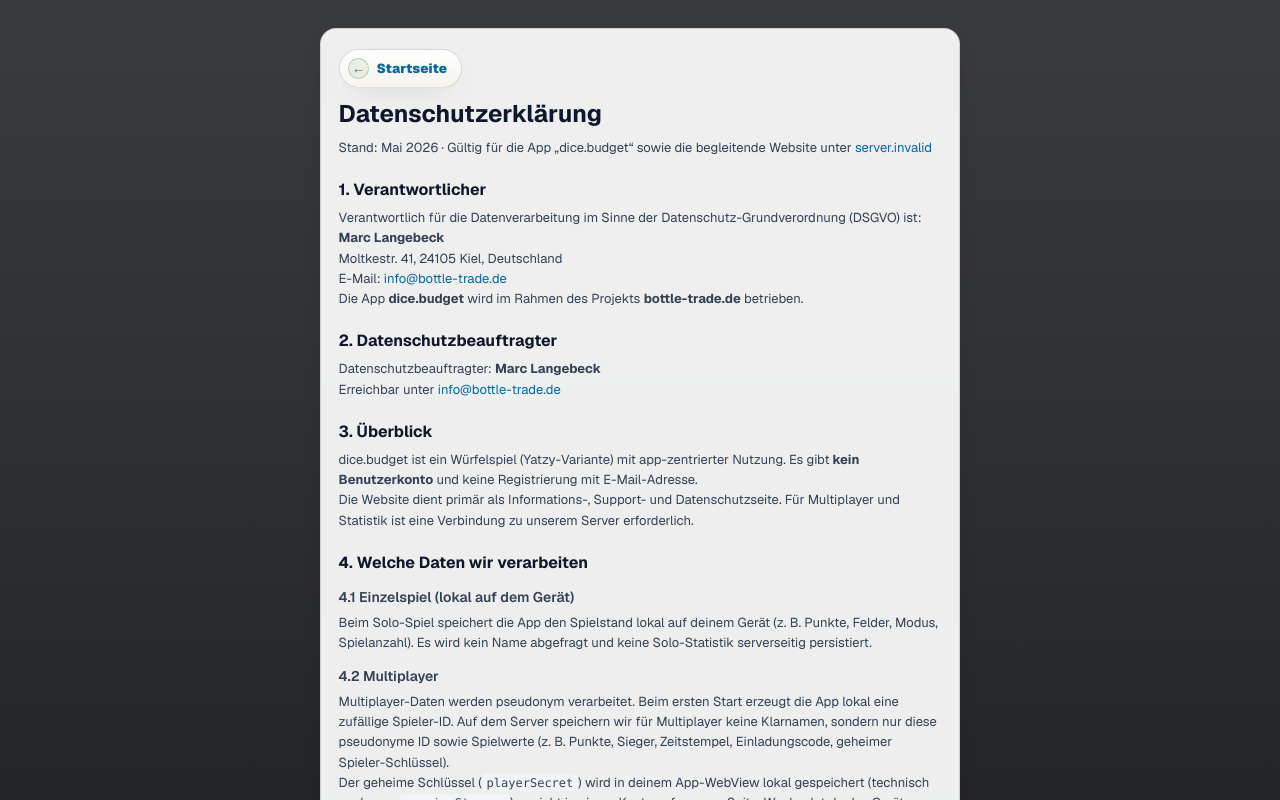
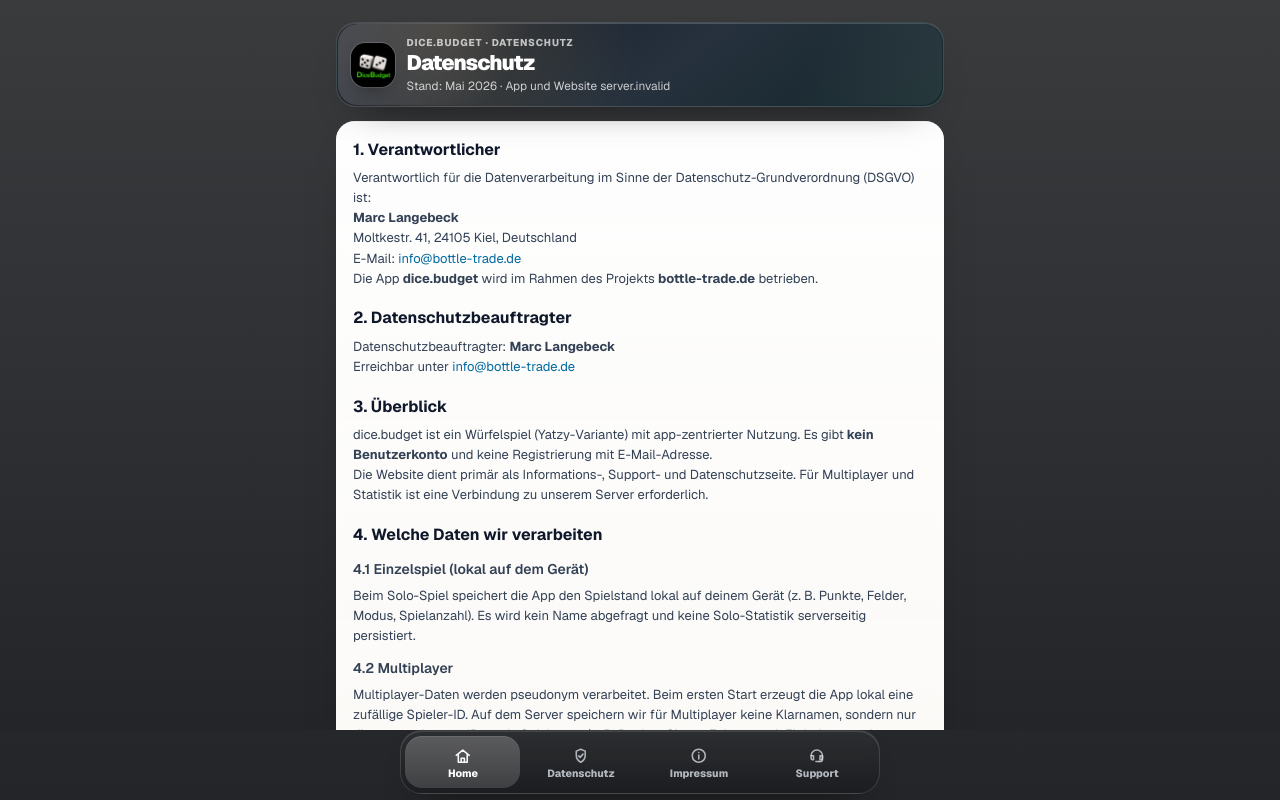
Before and after one commit to marclangebeck/dicebudget, a Next.js app in the folder frontend/: page /datenschutz in a window 1280 px wide. Built offline with nearby package versions, Linux system fonts and the light colour scheme; no server answers.

Commit message:
Passe Legal Screens an App Layout an

```diff
--- a/frontend/app/datenschutz/page.tsx
+++ b/frontend/app/datenschutz/page.tsx
@@ -1,8 +1,6 @@
 import type { Metadata } from "next";
-import Link from "next/link";
-import { BackToHome } from "@/components/BackToHome";
+import { AppScreenHeader } from "@/components/AppScreenHeader";
 import {
-  APP_HOME_PATH,
   APP_NAME,
   CONTACT_EMAIL,
   PRIVACY_URL,
@@ -26,17 +24,12 @@
 
   return (
     <main className="legal-page">
+      <AppScreenHeader
+        section="Datenschutz"
+        title="Datenschutz"
+        subtitle={`Stand: Mai 2026 · App und Website ${SITE_URL.replace(/^https:\/\//, "")}`}
+      />
       <article className="legal-article">
-        <header className="legal-header">
-          <BackToHome className="app-nav-btn--header" />
-          <h1>Datenschutzerklärung</h1>
-          <p className="legal-meta">
-            Stand: Mai 2026 · Gültig für die App „{APP_NAME}“ sowie die
-            begleitende Website unter{" "}
-            <a href={SITE_URL}>{SITE_URL.replace(/^https:\/\//, "")}</a>
-          </p>
-        </header>
-
         <section>
           <h2>1. Verantwortlicher</h2>
           <p>
@@ -224,11 +217,6 @@
           </p>
         </section>
 
-        <footer className="legal-footer">
-          <Link href={APP_HOME_PATH} className="legal-footer-cta">
-            Zur App
-          </Link>
-        </footer>
       </article>
     </main>
   );
--- a/frontend/app/globals.css
+++ b/frontend/app/globals.css
@@ -503,8 +503,7 @@
 
 .legal-page-scroll {
   box-sizing: border-box;
-  height: 100dvh;
-  max-height: 100dvh;
+  min-height: 0;
   overflow-x: hidden;
   overflow-y: auto;
   overscroll-behavior: contain;
@@ -514,7 +513,8 @@
 
 .home-screen,
 .setup-screen,
-.play-screen {
+.play-screen,
+.legal-screen {
   position: fixed;
   inset: 0;
   display: grid;
@@ -3736,43 +3736,30 @@
 }
 
 .legal-page {
+  display: flex;
   min-height: 100%;
-  padding: 1.25rem 1rem 2rem;
+  width: 100%;
+  max-width: 40rem;
+  flex-direction: column;
+  gap: 0.85rem;
+  margin: 0 auto;
+  padding: 0.9rem 1rem 1rem;
 }
 
 .legal-article {
-  max-width: 40rem;
-  margin: 0 auto;
-  border-radius: 1rem;
-  border: 1px solid var(--glass-border);
-  background: rgba(255, 255, 255, 0.92);
-  padding: 1.25rem 1.1rem 1.5rem;
-  box-shadow: 0 4px 24px -8px rgba(15, 23, 42, 0.15);
-}
-
-.legal-header h1 {
-  margin-top: 0.5rem;
-  font-size: 1.5rem;
-  font-weight: 700;
-  color: #0f172a;
-}
-
-.legal-meta {
-  margin-top: 0.35rem;
-  font-size: 0.75rem;
-  color: var(--text-muted);
-  line-height: 1.45;
-}
-
-.legal-back {
-  font-size: 0.8125rem;
-  font-weight: 600;
-  color: var(--link);
-  text-decoration: none;
-}
-
-.legal-article section {
-  margin-top: 1.25rem;
+  border-radius: 1.15rem;
+  border: 1px solid rgba(255, 255, 255, 0.16);
+  background:
+    linear-gradient(180deg, rgba(255, 255, 255, 0.96), rgba(245, 241, 232, 0.92)),
+    rgba(255, 255, 255, 0.92);
+  padding: 1rem 1rem 1.25rem;
+  box-shadow:
+    0 18px 40px -28px rgba(0, 0, 0, 0.8),
+    inset 0 1px 0 rgba(255, 255, 255, 0.9);
+}
+
+.legal-article section + section {
+  margin-top: 1.1rem;
 }
 
 .legal-article h2 {
@@ -3831,3 +3818,14 @@
   font-weight: 600;
   text-decoration: none;
 }
+
+@media (max-height: 760px) {
+  .legal-page {
+    gap: 0.65rem;
+    padding: 0.7rem 0.85rem 0.85rem;
+  }
+
+  .legal-article {
+    padding: 0.85rem 0.9rem 1rem;
+  }
+}
--- a/frontend/app/impressum/page.tsx
+++ b/frontend/app/impressum/page.tsx
@@ -1,12 +1,9 @@
 import type { Metadata } from "next";
-import Link from "next/link";
-import { BackToHome } from "@/components/BackToHome";
+import { AppScreenHeader } from "@/components/AppScreenHeader";
 import {
-  APP_HOME_PATH,
   APP_NAME,
   CONTACT_EMAIL,
   IMPRESSUM_URL,
-  PRIVACY_PATH,
   SITE_URL,
 } from "@/lib/branding";
 import {
@@ -27,15 +24,12 @@
 
   return (
     <main className="legal-page">
+      <AppScreenHeader
+        section="Impressum"
+        title="Impressum"
+        subtitle="Angaben gemaess § 5 DDG sowie § 18 Abs. 2 MStV"
+      />
       <article className="legal-article">
-        <header className="legal-header">
-          <BackToHome className="app-nav-btn--header" />
-          <h1>Impressum</h1>
-          <p className="legal-meta">
-            Angaben gemäß § 5 DDG sowie § 18 Abs. 2 MStV
-          </p>
-        </header>
-
         <section>
           <h2>Diensteanbieter</h2>
           <p>
@@ -102,16 +96,6 @@
           </p>
         </section>
 
-        <footer className="legal-footer">
-          <div className="flex flex-wrap items-center gap-2">
-            <Link href={APP_HOME_PATH} className="legal-footer-cta">
-              Zur App
-            </Link>
-            <Link href={PRIVACY_PATH} className="legal-footer-cta">
-              Datenschutz
-            </Link>
-          </div>
-        </footer>
       </article>
     </main>
   );
--- a/frontend/components/AppScreenHeader.tsx
+++ b/frontend/components/AppScreenHeader.tsx
@@ -16,7 +16,7 @@
       ? "solo"
       : section === "Statistik"
         ? "stats"
-        : section === "Einstellungen"
+        : section === "Einstellungen" || section === "Datenschutz" || section === "Impressum"
           ? "settings"
           : "multi";
 
--- a/frontend/components/LegalScrollShell.tsx
+++ b/frontend/components/LegalScrollShell.tsx
@@ -1,6 +1,7 @@
 "use client";
 
 import { useEffect, type ReactNode } from "react";
+import { AppLegalFooter } from "@/components/AppLegalFooter";
 
 const FIXED_ROUTE_CLASSES = ["home-route", "setup-route", "play-route"] as const;
 
@@ -27,5 +28,10 @@
     };
   }, []);
 
-  return <div className="legal-page-scroll pt-safe pb-safe">{children}</div>;
+  return (
+    <div className="legal-screen app-bg h-dvh max-h-dvh min-h-0 w-full max-w-full overflow-hidden">
+      <div className="legal-page-scroll pt-safe">{children}</div>
+      <AppLegalFooter />
+    </div>
+  );
 }
```
Also changed, not shown: 1 other file (tests, documents, lock files or other folders).
